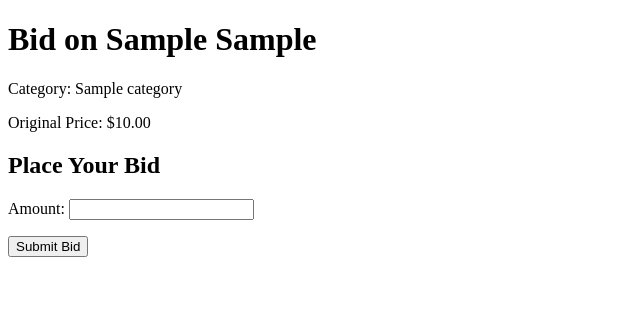
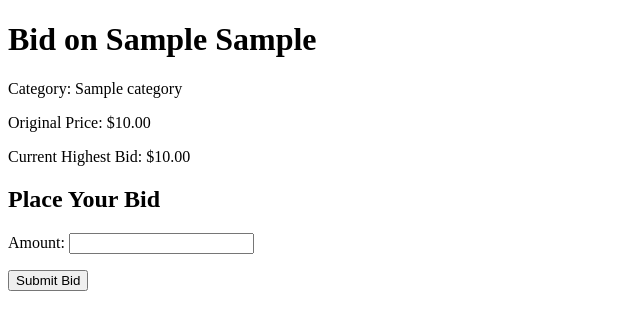
Before and after one commit to liu-nikki/Auction-system, a Django app: page /auction/1/bid/ in a window 1280 px wide. Shown: the top 330 px of the page, without its empty margins (0-640 px from the left). Run offline with Django 5.2, Linux system fonts and the light colour scheme; tables that the repository leaves empty hold one stand-in row (values such as "Sample post").

Commit message:
add logic to show the highest bid on the bid page

```diff
--- a/dbgroup7_app/views.py
+++ b/dbgroup7_app/views.py
@@ -1,7 +1,6 @@
 from django.shortcuts import render, HttpResponse, redirect, get_object_or_404
 from .forms import PaymentInfoForm, ShippingForm, PhoneAuctionForm, BidForm
 from .models import *
-from django.contrib import messages
 from django.http import HttpResponseRedirect
 from django.urls import reverse
 
@@ -28,7 +27,7 @@ def payment_and_shipping_view(request, auction_id):
     return render(request, 'payment_and_shipping.html', {
         'payment_form': payment_form,
         'shipping_form': shipping_form,
-        'auction': auction,  # Provide auction to the template to use its details
+        'auction': auction,
     })
 
 # Create your views here.
@@ -101,49 +100,65 @@ def admin_view(req):
         # check if the credentials match in the database
         c = Adminuser.objects.filter(username=name, password=pwd)
         if c.exists():
-            # Redirect to a new view that shows the admin dashboard or user list
-            return redirect('list_users')  # Assuming 'list_users' is the name of the view you want to redirect to
+            return redirect('list_users')
         else:
             return HttpResponse("A wrong admin user name or password.")
     else:
         return HttpResponse("Please login.")
 
+
 def phone(request):
     phones = Phone.objects.all()
     for phone in phones:
-        auction = Auction.objects.filter(phone_id=phone.phone_id).first()
+        auction = Auction.objects.filter(phone=phone).first()
         if auction:
-            phone.current_price = auction.starting_price
+            highest_bid = Bid.objects.filter(auction=auction).order_by('-amount').first()
+            # If there's a highest bid, set current_price to the highest bid amount
+            if highest_bid:
+                phone.current_price = highest_bid.amount
+            else:
+                # Otherwise, set current_price to the starting price of the auction
+                phone.current_price = auction.starting_price
             phone.auction_id = auction.auction_id
+
     return render(request, 'phone.html', {'phones': phones})
 
 
 def bid_view(request, auction_id):
     auction = get_object_or_404(Auction, pk=auction_id)
+    highest_bid = Bid.objects.filter(auction=auction).order_by('-amount').first()
+
+    current_highest_bid = highest_bid.amount if highest_bid else auction.starting_price
+
     if request.method == 'POST':
         form = BidForm(request.POST)
         if form.is_valid():
             new_bid_amount = form.cleaned_data['amount']
-            highest_bid = Bid.objects.filter(auction=auction).order_by('-amount').first()
 
-            if highest_bid is None:
-                highest_bid_amount = auction.starting_price
-            else:
-                highest_bid_amount = highest_bid.amount
-
-            if new_bid_amount <= highest_bid_amount + 50:
-                messages.error(request, "Bidding Failed, higher bid price exist, please try again later.")
-            else:
+            # Check if the new bid amount is more than $500 higher than the highest bid
+            if new_bid_amount > current_highest_bid + 500:
                 bid = form.save(commit=False)
                 bid.auction = auction
-                normal_user_instance = get_object_or_404(Normaluser, pk=1)
+                normal_user_instance = get_object_or_404(Normaluser, pk=1)  # Assuming static user, adjust as needed
                 bid.normal_user = normal_user_instance
                 bid.save()
-                return redirect('payment_and_shipping', auction_id=auction.auction_id)  # Adjust this to your actual payment page URL name
+                return redirect('payment_and_shipping', auction_id=auction.auction_id)
+            else:
+                # Save the bid in all cases
+                bid = form.save(commit=False)
+                bid.auction = auction
+                normal_user_instance = get_object_or_404(Normaluser, pk=1)  # Assuming static user, adjust as needed
+                bid.normal_user = normal_user_instance
+                bid.save()
+                return redirect('phone')
 
     else:
         form = BidForm()
-    return render(request, 'dbgroup7_app/bid_page.html', {'auction': auction, 'form': form})
+    return render(request, 'dbgroup7_app/bid_page.html', {
+        'auction': auction,
+        'form': form,
+        'current_highest_bid': current_highest_bid  # Passing the highest bid to the template
+    })
 
 def list_phone_auction_view(request):
     if request.method == 'POST':
@@ -194,4 +209,4 @@ def delete_user(request, user_id):
 
 def logout_view(request):
     # logout(request)
-    return redirect('login')  # Assumes you have a URL named 'login_view' for your login page
+    return redirect('login')
--- a/template/dbgroup7_app/bid_page.html
+++ b/template/dbgroup7_app/bid_page.html
@@ -10,6 +10,7 @@
         <h1>Bid on {{ auction.phone.brand }} {{ auction.phone.model }}</h1>
         <p>Category: {{ auction.phone.category.category_name }}</p>
         <p>Original Price: ${{ auction.starting_price }}</p>
+        <p>Current Highest Bid: ${{ current_highest_bid }}</p>
     </div>
 
     <div class="bid-form">
```
